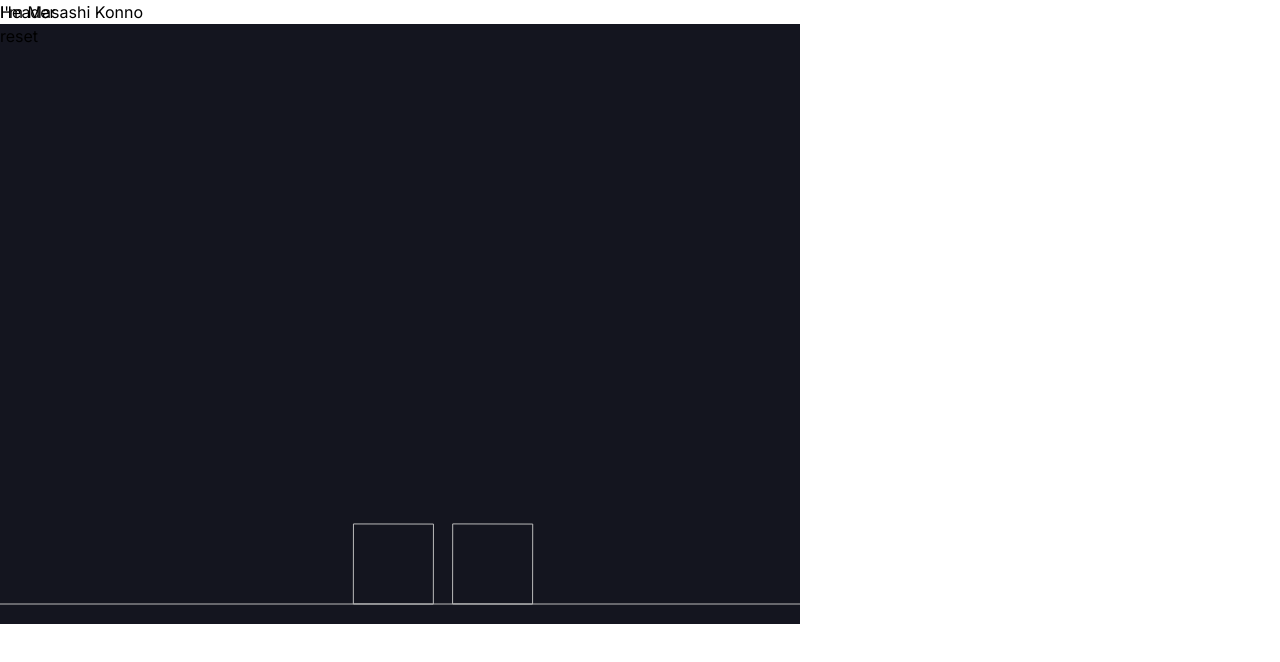
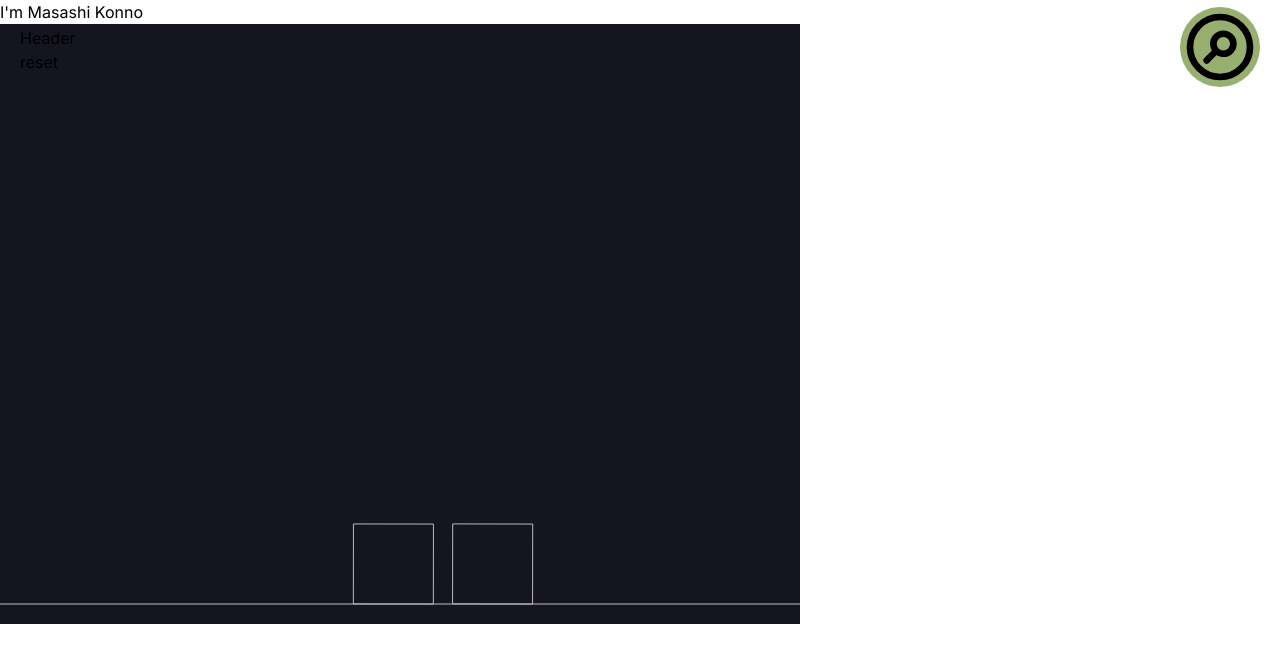
Before and after one commit to MasashiKon/portfoilo-site, a Next.js app: page /Matter in a window 1280 px wide. Shown: the top 662 px of the page. Built offline with nearby package versions, Linux system fonts and the light colour scheme.

Commit message:
add check button

```diff
--- a/package.json
+++ b/package.json
@@ -21,6 +21,7 @@
     "postcss": "8.4.29",
     "react": "18.2.0",
     "react-dom": "18.2.0",
+    "react-icons": "^4.10.1",
     "react-redux": "^8.1.2",
     "tailwindcss": "3.3.3",
     "typescript": "5.2.2"
--- a/src/components/Header.tsx/Header.tsx
+++ b/src/components/Header.tsx/Header.tsx
@@ -1,6 +1,7 @@
 "use client";
 
 import { useDispatch } from "react-redux";
+import { HiOutlineSearchCircle } from "react-icons/hi";
 
 import { removeItem } from "@/redux/reducers/localStrageSlice";
 import { LocalStrageValue } from "@/localStrage/localStrageValues";
@@ -8,11 +9,20 @@ import { LocalStrageValue } from "@/localStrage/localStrageValues";
 function Header() {
   const dispatch = useDispatch();
   return (
-    <div className="absolute z-10">
-      <p>Header</p>
-      <button onClick={() => dispatch(removeItem(LocalStrageValue.is_started))}>
-        reset
-      </button>
+    <div className="absolute h-20 w-screen z-10 flex justify-between items-center p-5 pt-10">
+      <div>
+        <p>Header</p>{" "}
+        <button
+          onClick={() => dispatch(removeItem(LocalStrageValue.is_started))}
+        >
+          reset
+        </button>
+      </div>
+      <div>
+        <button className="rounded-full bg-olivine w-20 h-20 hover:bg-yellow-green active:shadow-[inset_5px_5px_8px_8px_rgba(0,0,0,0.3)] transition-colors duration-300">
+          <HiOutlineSearchCircle className="w-20 h-20 active:scale-95"/>
+        </button>
+      </div>
     </div>
   );
 }
--- a/tailwind.config.ts
+++ b/tailwind.config.ts
@@ -1,20 +1,27 @@
-import type { Config } from 'tailwindcss'
+import type { Config } from "tailwindcss";
 
 const config: Config = {
   content: [
-    './src/pages/**/*.{js,ts,jsx,tsx,mdx}',
-    './src/components/**/*.{js,ts,jsx,tsx,mdx}',
-    './src/app/**/*.{js,ts,jsx,tsx,mdx}',
+    "./src/pages/**/*.{js,ts,jsx,tsx,mdx}",
+    "./src/components/**/*.{js,ts,jsx,tsx,mdx}",
+    "./src/app/**/*.{js,ts,jsx,tsx,mdx}",
   ],
   theme: {
     extend: {
       backgroundImage: {
-        'gradient-radial': 'radial-gradient(var(--tw-gradient-stops))',
-        'gradient-conic':
-          'conic-gradient(from 180deg at 50% 50%, var(--tw-gradient-stops))',
+        "gradient-radial": "radial-gradient(var(--tw-gradient-stops))",
+        "gradient-conic":
+          "conic-gradient(from 180deg at 50% 50%, var(--tw-gradient-stops))",
+      },
+      colors: {
+        "english-violet": "#442B48",
+        "dim-gray": "#726E60",
+        'olivine': "#98B06F",
+        "yellow-green": "#B6DC76",
+        'mindaro': "#DBFF76",
       },
     },
   },
   plugins: [],
-}
-export default config
+};
+export default config;
```
Also changed, not shown: 1 other file (tests, documents, lock files or other folders).
